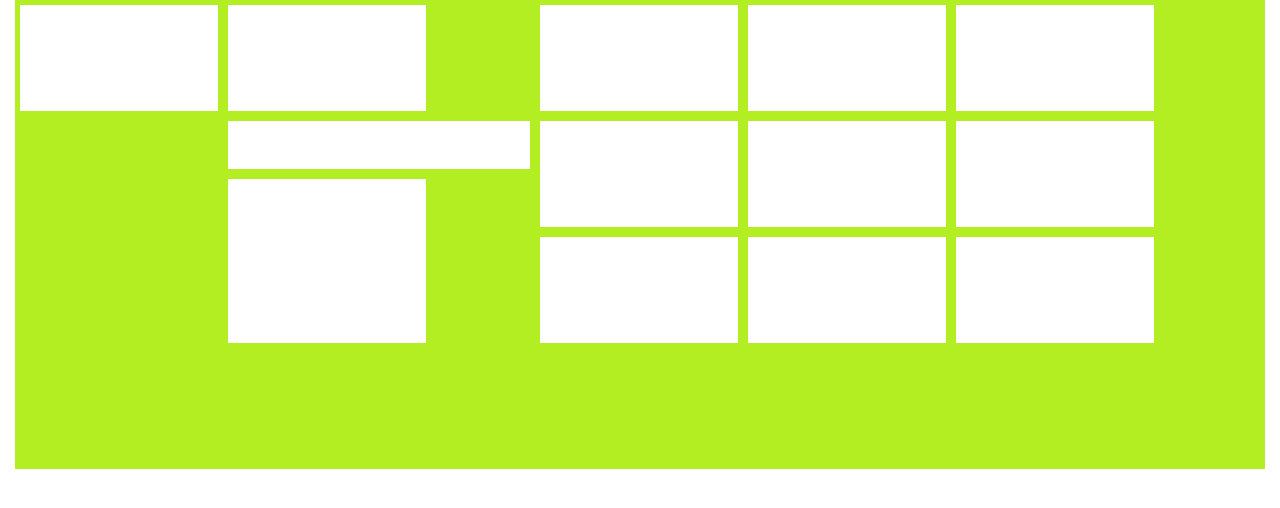
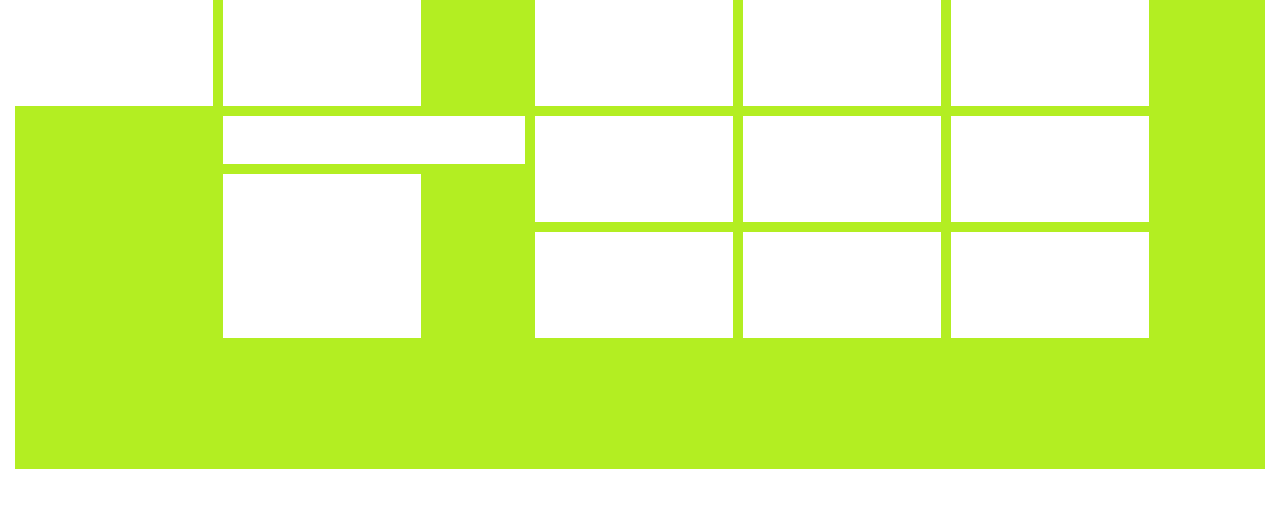
Before and after one commit to PT-FED/pt-flowgrid, a website: page example/console_layout/example_v2.html in a window 1280 px wide. Drawn offline with Linux system fonts and the light colour scheme.

Commit message:
优化块的html结构

```diff
--- a/example/base/example_v2.html
+++ b/example/console_layout/example_v2.html
@@ -62,11 +62,12 @@
             var add = document.getElementById('add');
             add && add.addEventListener('click', function(event) {
                 node = grid.add();
-                showConsole(grid.area);
+                console_layout();
             }, false);
 
             // 控制台展示
-            function showConsole(area) {
+            function console_layout() {
+                var area = grid.area;
                 console.log('**************************************************************');
                 var PLACEHOLDER = '-';              // 占位符
                 var put = '';
@@ -74,14 +75,14 @@
                     var col = area[i];
                     for (var j = 0, clen = col.length, cell=undefined; j < clen; j++) {
                         cell = (col[j] || col[j] === 0) ? col[j] : PLACEHOLDER;
-                        put = put + '\t' + cell;
+                        put = put + '\t' + (cell === 'placeholder' ? 'p' : cell);
                     }
                     console.log(put);
                     console.log(' ');
                     put = '';
                 }
             }
-            showConsole(grid.area);
+            console_layout();
 
         </script>
     </body>
--- a/src/flowgrid.css
+++ b/src/flowgrid.css
@@ -18,6 +18,12 @@
     -moz-user-select:none;
     position: absolute;
     z-index: 10;
+    background-color: #fff;
+    overflow: hidden;
+}
+.pf-flowgrid-item-content {
+    width: 100%;
+    height: 100%;
 }
 .pt-flowgrid-item-drag {
     position: absolute;
@@ -41,6 +47,7 @@
     right: 0;
     bottom: 0;
 }
+.pt-flowgrid-item-drag svg,
 .pt-flowgrid-item-drag-svg {
     width: 16px;
     height: 16px;
@@ -59,23 +66,14 @@
     transition: right 0.3s, bottom 0.3s;
     z-index: 2147483647;
 }
-.pt-flowgrid-item-inner {
-    background-color: white;
-    position: absolute;
-    top: 5px;
-    left: 5px;
-    right: 5px;
-    bottom: 5px;
-    overflow: hidden;
-}
-.pt-flowgrid-item-inner:hover .pt-flowgrid-item-zoom {
+.pt-flowgrid-item:hover .pt-flowgrid-item-zoom {
     bottom: -16px;
     right: -16px;
 }
-.pt-flowgrid-item-inner:hover .pt-flowgrid-item-drag {
+.pt-flowgrid-item:hover .pt-flowgrid-item-drag {
     transform: translate(-50%, -40%);
 }
-.pt-flowgrid-item-dragdrop .pt-flowgrid-item-inner .pt-flowgrid-item-zoom {
+.pt-flowgrid-item-dragdrop .pt-flowgrid-item-zoom {
     bottom: -32px;
     right: -32px;
 }
@@ -85,11 +83,11 @@
 .pt-flowgrid-item.pt-flowgrid-item[data-fg-id="placeholder"] {
     z-index: 1;
 }
-.pt-flowgrid-item-dragdrop .pt-flowgrid-item-inner {
+.pt-flowgrid-item-dragdrop {
     box-shadow: 2px 2px 2px rgba(144,142,142,0.6);
     opacity: 0.8;
 }
-.pt-flowgrid-item[data-fg-id="placeholder"] .pt-flowgrid-item-inner {
+.pt-flowgrid-item[data-fg-id="placeholder"] {
     background-color: #d3d3d3;
 }
 .pt-flowgrid-item[data-fg-id="placeholder"].pt-flowgrid-item-animate {
--- a/src/flowgrid.js
+++ b/src/flowgrid.js
@@ -26,9 +26,9 @@
     var MEDIA_QUERY_MID = 992;                             // 分辨率992px
     var MEDIA_QUERY_BIG = 1200;                            // 分辨率1200px
     var GRID_ITEM = 'pt-flowgrid-item';                    // 拖拽块classname
-    var GRID_ITEM_INNER = 'pt-flowgrid-item-inner';        // 拖拽块内部区域div的classname
     var GRID_ITEM_ZOOM = 'pt-flowgrid-item-zoom';          // 拖拽块内部放大缩小div的classname
     var GRID_ITEM_DRAG = 'pt-flowgrid-item-drag';          // 拖拽块可以进行拖拽div的classname
+    var GRID_ITEM_CONTENT = 'pf-flowgrid-item-content';    // 拖拽块的展示内容区div的classname
     var GRID_ITEM_DRAG_SVG = 'pt-flowgrid-item-drag-svg';  // 拖拽块可以进行拖拽div里面svg的classname
     var GRID_ITEM_ANIMATE = 'pt-flowgrid-item-animate';    // 拖拽块classname 动画效果
     var GRID_ITEM_GRAG_DROP = 'pt-flowgrid-item-dragdrop'; // 正在拖拽的块classname
@@ -49,7 +49,8 @@
         container: null,
         draggable: true,
         resizable: true,
-        flow: true,
+        isDragHandle: false,
+        padding: 5,
         row: 7,
         col: 12,
         cellMinW: 2,
@@ -196,6 +197,8 @@
                 if (className.split(" ").indexOf(GRID_ITEM_ZOOM) !== -1) {
                     this.isResize = true;
                 } else {
+                    // 如果有拖拽句柄的设置, 但没有选中, 则return
+                    if (grid.opt.isDragHandle)
                         return;
                 }
             }
@@ -354,11 +357,10 @@
         create: function(node, className) {
             var item = document.createElement("div"),
                 zoom = document.createElement("div"),
-                drag = document.createElement("div"),
-                inner = document.createElement("div");
-            item.className = className ? className : (GRID_ITEM + ' ' + GRID_ITEM_ANIMATE);
-            inner.className = GRID_ITEM_INNER;
-            zoom.className = GRID_ITEM_ZOOM;
+                content = document.createElement("div");
+            // 是否配置了拖拽句柄
+            if (grid.opt.isDragHandle) {
+                var drag = document.createElement("div");
                 drag.className = GRID_ITEM_DRAG;
                 drag.innerHTML = '<svg class="'+GRID_ITEM_DRAG_SVG+'" viewBox="0 0 200 200"'
                                  + 'version="1.1" xmlns="http://www.w3.org/2000/svg" '
@@ -380,9 +382,13 @@
                                  + 'h 291.07 Z M 220.924 548.383 v 109.149 c 0 0 0 36.388 -36.377 36.388 '
                                  + 'c -36.387 0 -181.926 -145.538 -181.926 -181.916 c 0 -36.387 145.538 -181.926 181.926 -181.926 '
                                  + 'c 36.377 0 36.377 36.383 36.377 36.383 v 181.92 Z M 220.924 548.383 Z"></path></g></g></svg>';
-            inner.appendChild(drag);
-            inner.appendChild(zoom);
-            item.appendChild(inner);
+                item.appendChild(drag);
+            }
+            item.className = className ? className : (GRID_ITEM + ' ' + GRID_ITEM_ANIMATE);
+            zoom.className = GRID_ITEM_ZOOM;
+            content.className = GRID_ITEM_CONTENT;
+            item.appendChild(content);
+            item.appendChild(zoom);
             this.update(item, node, className);
             return item;
         },
@@ -399,8 +405,8 @@
                 // element.setAttribute('data-fg-min-h', node.minH);
                 element.style.cssText += (';transform: translate(' + (node.x * opt.cellW_Int) + 'px,'
                     + (node.y * opt.cellH_Int) + 'px);'
-                    + 'width: ' + (node.w * opt.cellW_Int) + 'px;'
-                    + 'height: ' + (node.h * opt.cellH_Int) + 'px;');
+                    + 'width: ' + (node.w * opt.cellW_Int - 2*opt.padding)  + 'px;'
+                    + 'height: ' + (node.h * opt.cellH_Int - 2*opt.padding) + 'px;');
             }
         },
         clear: function(container) {
@@ -488,9 +494,10 @@
             }
             return this;
         },
-        // 计算最小网格, 根据 16: 9 计算得出高
+        // 计算最小网格宽高
         computeCellScale: function(opt) {
-            opt.containerW = opt.container.clientWidth;
+            opt.containerW = opt.container.clientWidth,
+            opt.containerH = opt.container.clientHeight;
             opt.cellW = opt.containerW / opt.col;
             opt.cellH = opt.cellW / opt.cellScale.w * opt.cellScale.h;
             opt.cellW_Int = Math.floor(opt.cellW);
@@ -581,7 +588,6 @@
         // 自动扫描空位添加节点
         addAutoNode: function(data, area, opt) {
             var r, c, node = buildNode(opt.autoAddCell, data.length, opt);
-            // node.id = data.length;
             for (r = 0; r < area.length; r = r + node.h ) {
                 node.y = r;
                 for (c = 0; c < area[0].length; c = c + node.w ) {
```
Also changed, not shown: example/base/index.html (+12 -10 lines). Lines whose indentation alone changed are shown as unchanged.
